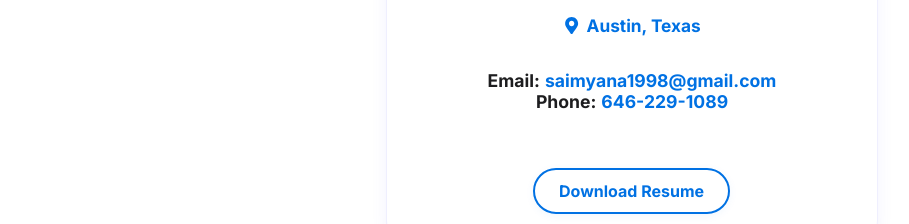
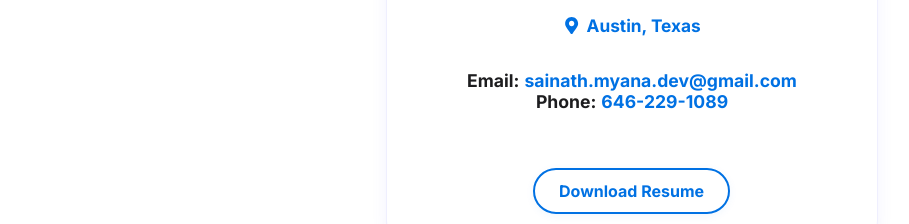
Before and after one commit to Myana03/portfolio, a React (Create React App) app: page / in a window 1280 px wide. Shown: the part 4588-4812 px from the top of the page, without its empty margins (8-917 px from the left). Built offline with nearby package versions, Linux system fonts and the light colour scheme.

Commit message:
update email

```diff
--- a/src/Contact.js
+++ b/src/Contact.js
@@ -13,7 +13,7 @@ const Contact = () => (
           <div className="contact-status-badge">Open to Opportunities</div>
           <div className="contact-info-list contact-info-list-centered">
             <div className="contact-socials contact-socials-icons">
-              <a href="mailto:saimyana1998@gmail.com" className="contact-link" title="Email">
+              <a href="mailto:sainath.myana.dev@gmail.com" className="contact-link" title="Email">
                 <FaEnvelope />
               </a>
               <a href="tel:6462291089" className="contact-link" title="Phone">
@@ -30,7 +30,7 @@ const Contact = () => (
               <FaMapMarkerAlt style={{ marginRight: 6 }} />Austin, Texas
             </div>
             <div className="contact-details-list contact-details-list-centered">
-              <div><strong>Email:</strong> <a href="mailto:saimyana1998@gmail.com" className="contact-link">saimyana1998@gmail.com</a></div>
+              <div><strong>Email:</strong> <a href="mailto:sainath.myana.dev@gmail.com" className="contact-link">sainath.myana.dev@gmail.com</a></div>
               <div><strong>Phone:</strong> <a href="tel:6462291089" className="contact-link">646-229-1089</a></div>
             </div>
             <div style={{ marginTop: '1.5rem', width: '100%', display: 'flex', justifyContent: 'center' }}>
```
